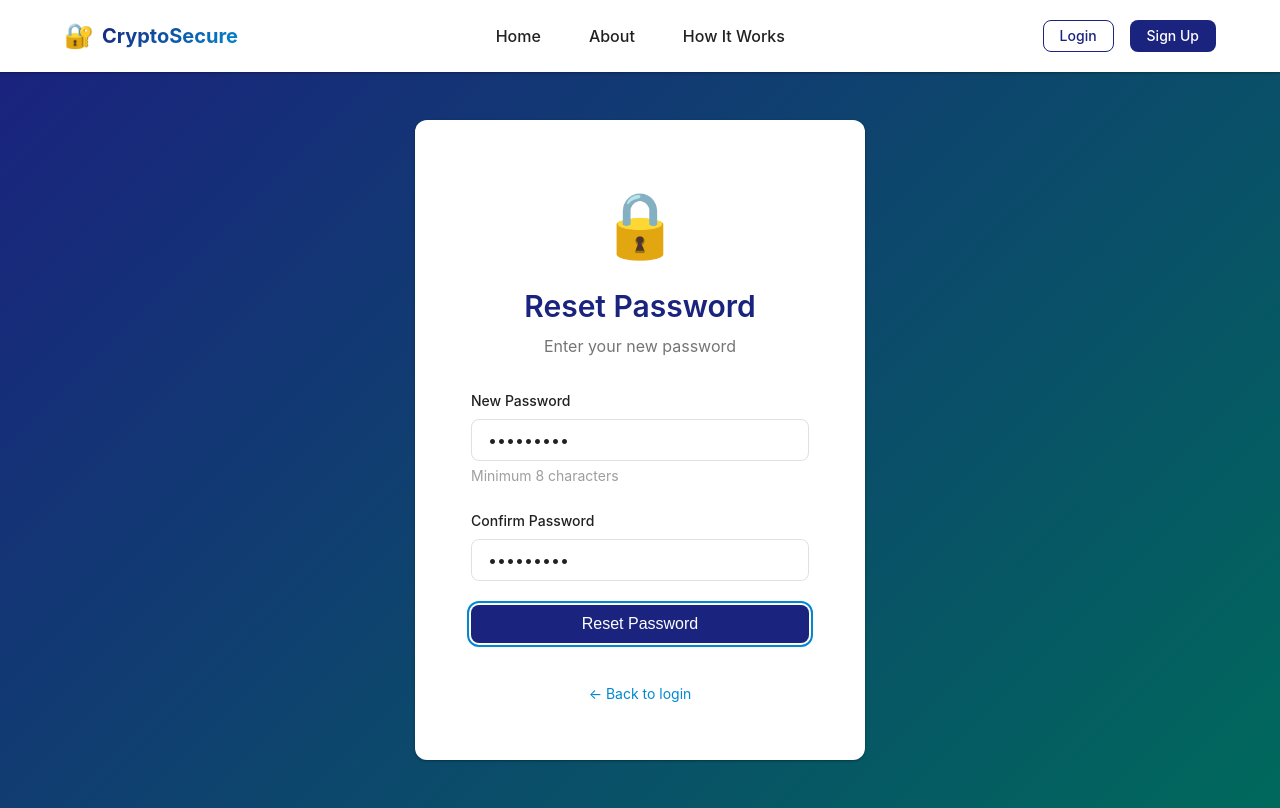
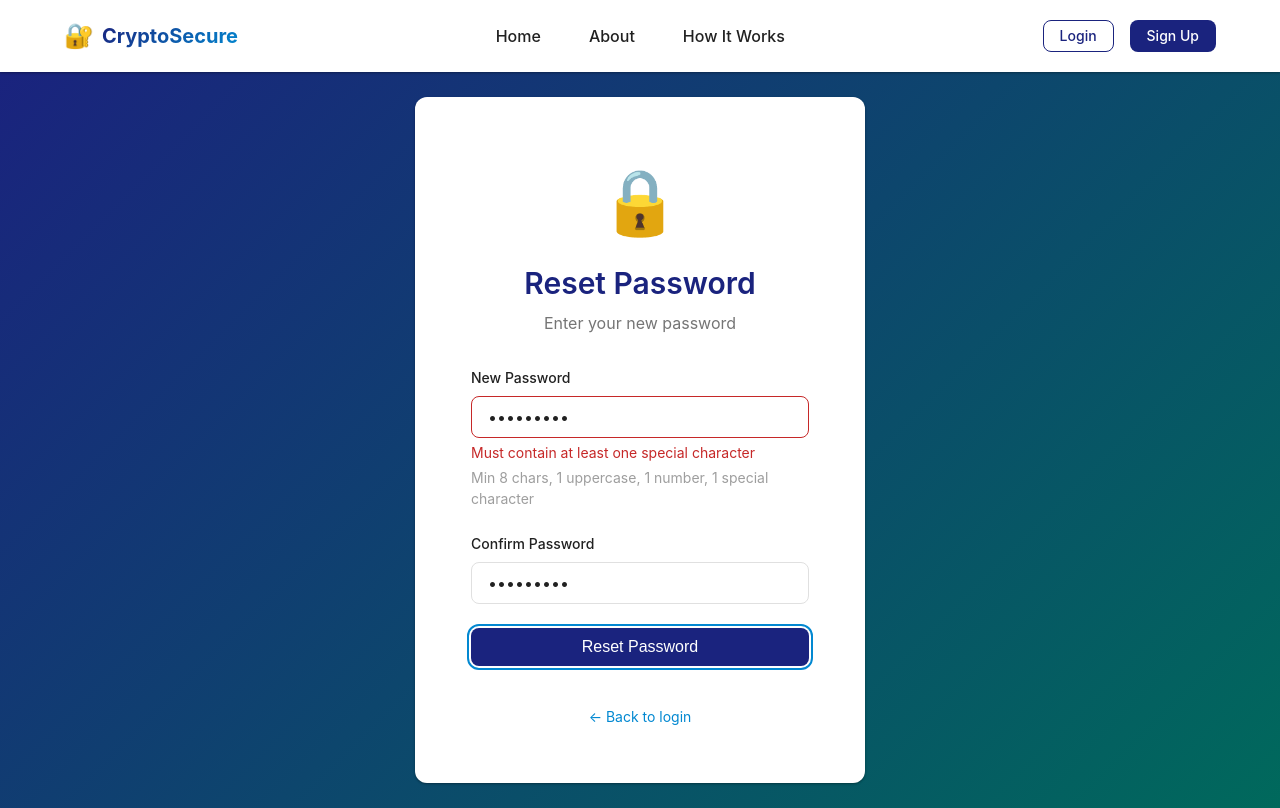
Before and after one commit to zahraa-salloum/crypto-secure-frontend, an Angular app: page /reset-password in a window 1280 px wide. Both pictures are taken after typing "Sample123", "Sample123" into the empty fields and a click on the button "Reset Password". Built offline with nearby package versions, Linux system fonts and the light colour scheme.

Commit message:
Fix reset-password: send email in payload, add strength validator

```diff
--- a/src/app/core/services/auth.service.ts
+++ b/src/app/core/services/auth.service.ts
@@ -108,9 +108,10 @@ export class AuthService {
   /**
    * Reset password with token
    */
-  resetPassword(token: string, password: string, passwordConfirmation: string): Observable<any> {
+  resetPassword(token: string, email: string, password: string, passwordConfirmation: string): Observable<any> {
     return this.http.post(`${this.API_URL}/reset-password`, {
       token,
+      email,
       password,
       password_confirmation: passwordConfirmation
     });
--- a/src/app/features/auth/reset-password/reset-password.component.html
+++ b/src/app/features/auth/reset-password/reset-password.component.html
@@ -35,15 +35,14 @@
           >
           @if (submitted && f['password'].errors) {
             <div class="invalid-feedback">
-              @if (f['password'].errors['required']) {
-                Password is required
-              }
-              @if (f['password'].errors['minlength']) {
-                Password must be at least 8 characters
-              }
+              @if (f['password'].errors['required']) { Password is required }
+              @else if (f['password'].errors['minlength']) { Password must be at least 8 characters }
+              @else if (f['password'].errors['noUppercase']) { Must contain at least one uppercase letter }
+              @else if (f['password'].errors['noNumber']) { Must contain at least one number }
+              @else if (f['password'].errors['noSpecial']) { Must contain at least one special character }
             </div>
           }
-          <small class="form-text">Minimum 8 characters</small>
+          <small class="form-text">Min 8 chars, 1 uppercase, 1 number, 1 special character</small>
         </div>
 
         <!-- Confirm Password Field -->
@@ -57,14 +56,10 @@
             [class.is-invalid]="submitted && f['password_confirmation'].errors"
             placeholder="Confirm new password"
           >
-          @if (submitted && f['password_confirmation'].errors) {
+          @if (submitted && (f['password_confirmation'].errors || resetPasswordForm.errors?.['passwordMismatch'])) {
             <div class="invalid-feedback">
-              @if (f['password_confirmation'].errors['required']) {
-                Please confirm your password
-              }
-              @if (resetPasswordForm.errors?.['passwordMismatch']) {
-                Passwords do not match
-              }
+              @if (f['password_confirmation'].errors?.['required']) { Please confirm your password }
+              @else if (resetPasswordForm.errors?.['passwordMismatch']) { Passwords do not match }
             </div>
           }
         </div>
--- a/src/app/features/auth/reset-password/reset-password.component.ts
+++ b/src/app/features/auth/reset-password/reset-password.component.ts
@@ -9,6 +9,7 @@ import { FormBuilder, FormGroup, ReactiveFormsModule, Validators } from '@angula
 import { Router, RouterLink, ActivatedRoute } from '@angular/router';
 import { AuthService } from '../../../core/services/auth.service';
 import { NavbarComponent } from '../../../shared/components/navbar/navbar.component';
+import { passwordStrengthValidator, passwordMatchValidator } from '../../../shared/validators/password.validators';
 
 @Component({
   selector: 'app-reset-password',
@@ -29,20 +30,21 @@ export class ResetPasswordComponent implements OnInit {
   errorMessage = signal('');
   successMessage = signal('');
   token = '';
+  email = '';
 
   constructor() {
     this.resetPasswordForm = this.fb.group({
-      password: ['', [Validators.required, Validators.minLength(8)]],
+      password: ['', [Validators.required, Validators.minLength(8), passwordStrengthValidator]],
       password_confirmation: ['', Validators.required]
-    }, { validators: this.passwordMatchValidator });
+    }, { validators: passwordMatchValidator });
   }
 
   ngOnInit(): void {
-    // Get token from URL query params
     this.route.queryParams.subscribe(params => {
       this.token = params['token'] || '';
-      if (!this.token) {
-        this.errorMessage.set('Invalid or missing reset token');
+      this.email = params['email'] || '';
+      if (!this.token || !this.email) {
+        this.errorMessage.set('Invalid or missing reset link. Please request a new one.');
       }
     });
   }
@@ -62,7 +64,7 @@ export class ResetPasswordComponent implements OnInit {
     this.errorMessage.set('');
     this.successMessage.set('');
 
-    if (this.resetPasswordForm.invalid || !this.token) {
+    if (this.resetPasswordForm.invalid || !this.token || !this.email) {
       return;
     }
 
@@ -70,7 +72,7 @@ export class ResetPasswordComponent implements OnInit {
 
     const { password, password_confirmation } = this.resetPasswordForm.value;
 
-    this.authService.resetPassword(this.token, password, password_confirmation).subscribe({
+    this.authService.resetPassword(this.token, this.email, password, password_confirmation).subscribe({
       next: (response) => {
         this.loading.set(false);
         this.successMessage.set('Password reset successfully! Redirecting to login...');
```
